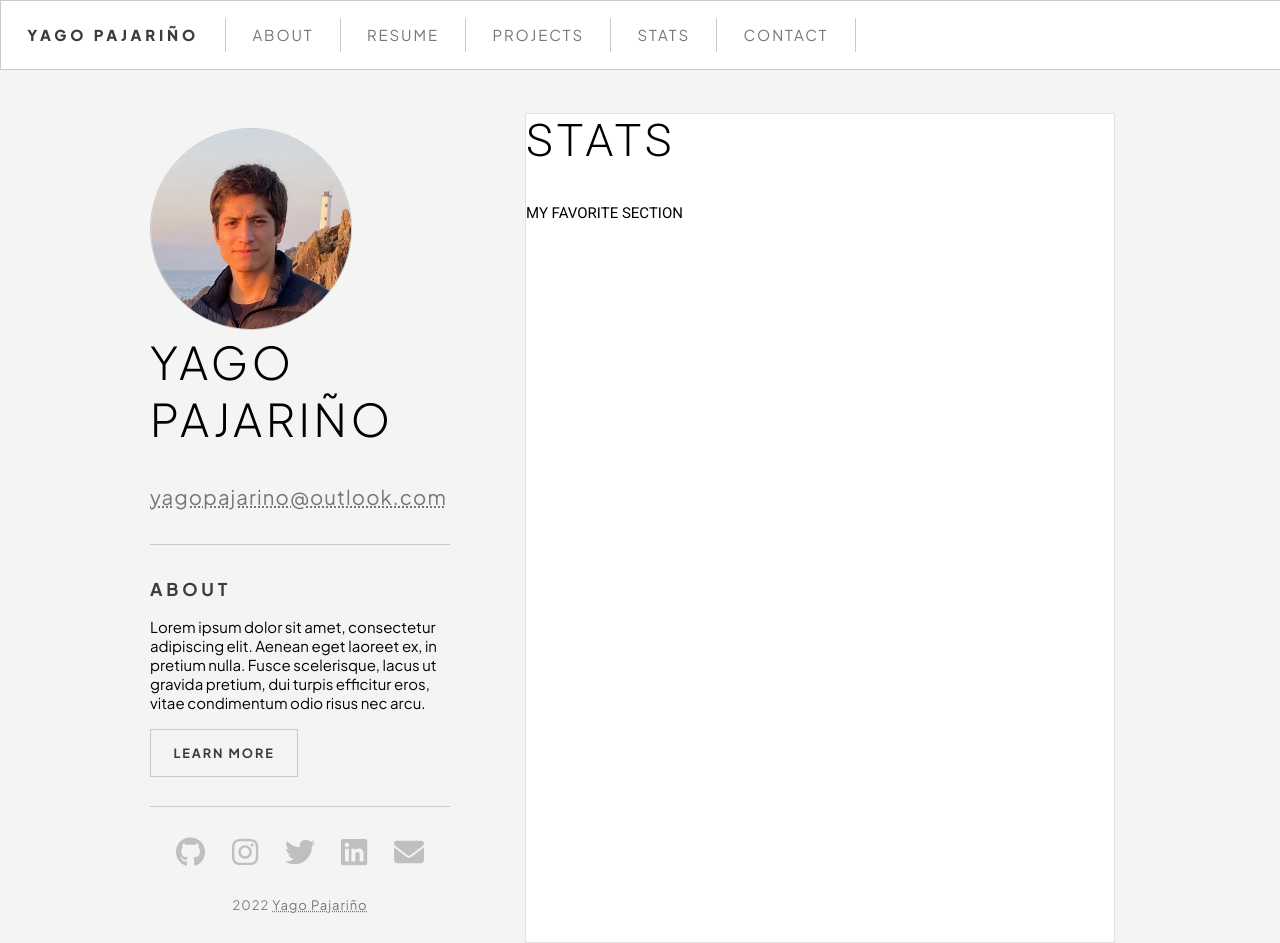
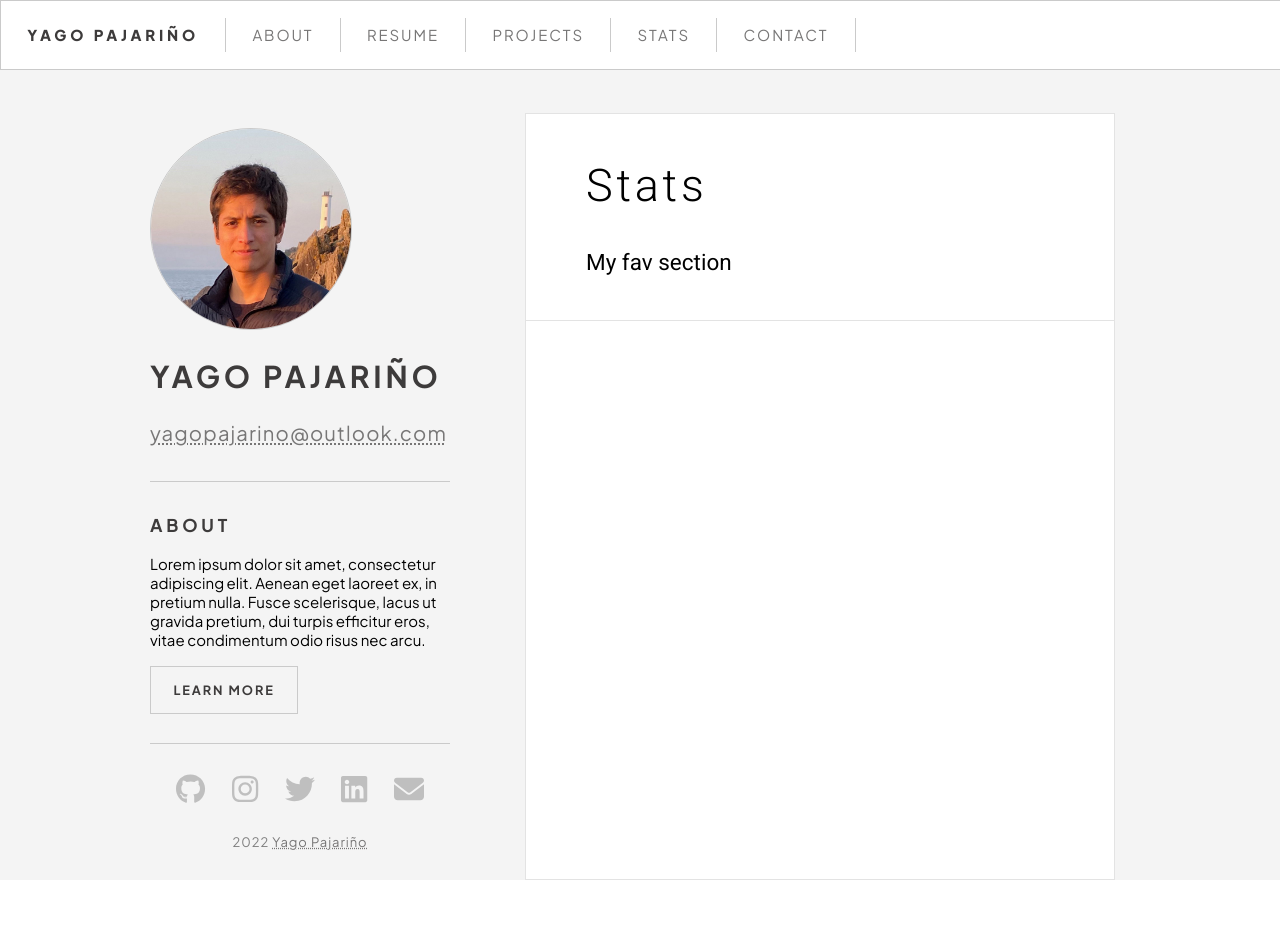
Before and after one commit to yagopajarino/resume, a React (Create React App) app: page /stats in a window 1280 px wide. After the commit the page ends 880 px from the top, so only its background shows below. Built offline with nearby package versions, Linux system fonts and the light colour scheme.

Commit message:
Changes section titles

```diff
--- a/src/components/pages/About.js
+++ b/src/components/pages/About.js
@@ -2,6 +2,6 @@ import SectionHeader from "../../templates/sectionHeader";
 import pagesData from "../../data/pagesData.json";
 
 export default function About(props) {
-  let data = pagesData.filter((item) => item.title == "ABOUT")[0];
+  let data = pagesData.filter((item) => item.title.toUpperCase() == "ABOUT")[0];
   return <SectionHeader title={data.title} subtitle={data.subtitle} />;
 }
--- a/src/components/pages/Contact.js
+++ b/src/components/pages/Contact.js
@@ -2,6 +2,8 @@ import SectionHeader from "../../templates/sectionHeader";
 import pagesData from "../../data/pagesData.json";
 
 export default function Contact() {
-  let data = pagesData.filter((item) => item.title == "CONTACT")[0];
+  let data = pagesData.filter(
+    (item) => item.title.toUpperCase() == "CONTACT"
+  )[0];
   return <SectionHeader title={data.title} subtitle={data.subtitle} />;
 }
--- a/src/components/pages/Projects.js
+++ b/src/components/pages/Projects.js
@@ -2,6 +2,8 @@ import SectionHeader from "../../templates/sectionHeader";
 import pagesData from "../../data/pagesData.json";
 
 export default function Projects() {
-  let data = pagesData.filter((item) => item.title == "PROJECTS")[0];
+  let data = pagesData.filter(
+    (item) => item.title.toUpperCase() == "PROJECTS"
+  )[0];
   return <SectionHeader title={data.title} subtitle={data.subtitle} />;
 }
--- a/src/components/pages/Resume.js
+++ b/src/components/pages/Resume.js
@@ -2,6 +2,8 @@ import SectionHeader from "../../templates/sectionHeader";
 import pagesData from "../../data/pagesData.json";
 
 export default function Resume() {
-  let data = pagesData.filter((item) => item.title == "RESUME")[0];
+  let data = pagesData.filter(
+    (item) => item.title.toUpperCase() == "RESUME"
+  )[0];
   return <SectionHeader title={data.title} subtitle={data.subtitle} />;
 }
--- a/src/components/pages/Stats.js
+++ b/src/components/pages/Stats.js
@@ -2,6 +2,6 @@ import SectionHeader from "../../templates/sectionHeader";
 import pagesData from "../../data/pagesData.json";
 
 export default function Stats() {
-  let data = pagesData.filter((item) => item.title == "STATS")[0];
+  let data = pagesData.filter((item) => item.title.toUpperCase() == "STATS")[0];
   return <SectionHeader title={data.title} subtitle={data.subtitle} />;
 }
--- a/src/components/profileSection.js
+++ b/src/components/profileSection.js
@@ -21,7 +21,7 @@ export default function ProfileSection() {
         <div className="profilePic">
           <img src={profilePic} alt="Yago Pajariño"></img>
         </div>
-        <h1>YAGO PAJARIÑO</h1>
+        <h2>YAGO PAJARIÑO</h2>
         <a href="mailto:yagopajarino@outlook.com">
           <p className="link mail">yagopajarino@outlook.com</p>
         </a>
--- a/src/data/pagesData.json
+++ b/src/data/pagesData.json
@@ -1,22 +1,22 @@
 [
     {
-        "title": "ABOUT",
+        "title": "About",
         "subtitle": "Word count"
     },
     {
-        "title": "CONTACT",
-        "subtitle": "KEEP IN TOUCH"
+        "title": "Contact",
+        "subtitle": "Keep in touch"
     },
     {
-        "title": "RESUME",
-        "subtitle": "THE FORMAL ONE"
+        "title": "Resume",
+        "subtitle": "The formal one"
     },
     {
-        "title": "PROJECTS",
-        "subtitle": "THE GOD ONES"
+        "title": "Projects",
+        "subtitle": "The god ones"
     },
     {
-        "title": "STATS",
-        "subtitle": "MY FAVORITE SECTION"
+        "title": "Stats",
+        "subtitle": "My fav section"
     }
 ]
--- a/src/templates/sectionHeader.js
+++ b/src/templates/sectionHeader.js
@@ -1,8 +1,10 @@
 export default function SectionHeader(props) {
   return (
     <div className="boxContainer">
-      <h1>{props.title}</h1>
-      <p>{props.subtitle}</p>
+      <header>
+        <h1>{props.title}</h1>
+        <h4>{props.subtitle}</h4>
+      </header>
     </div>
   );
 }
```
